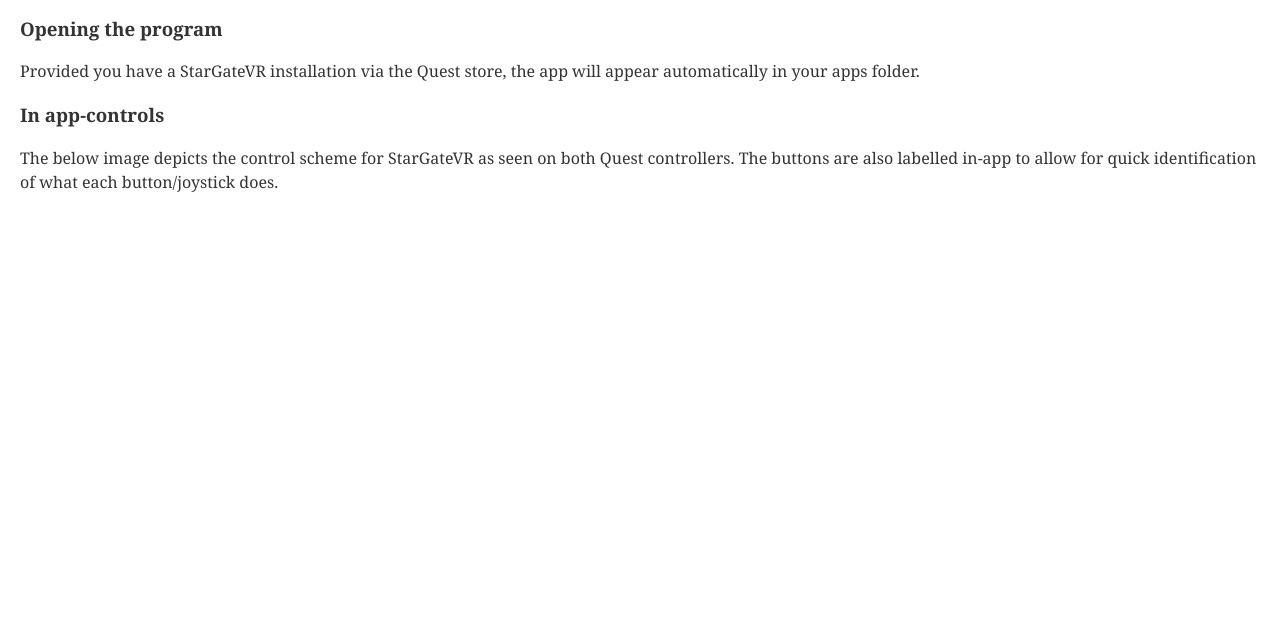
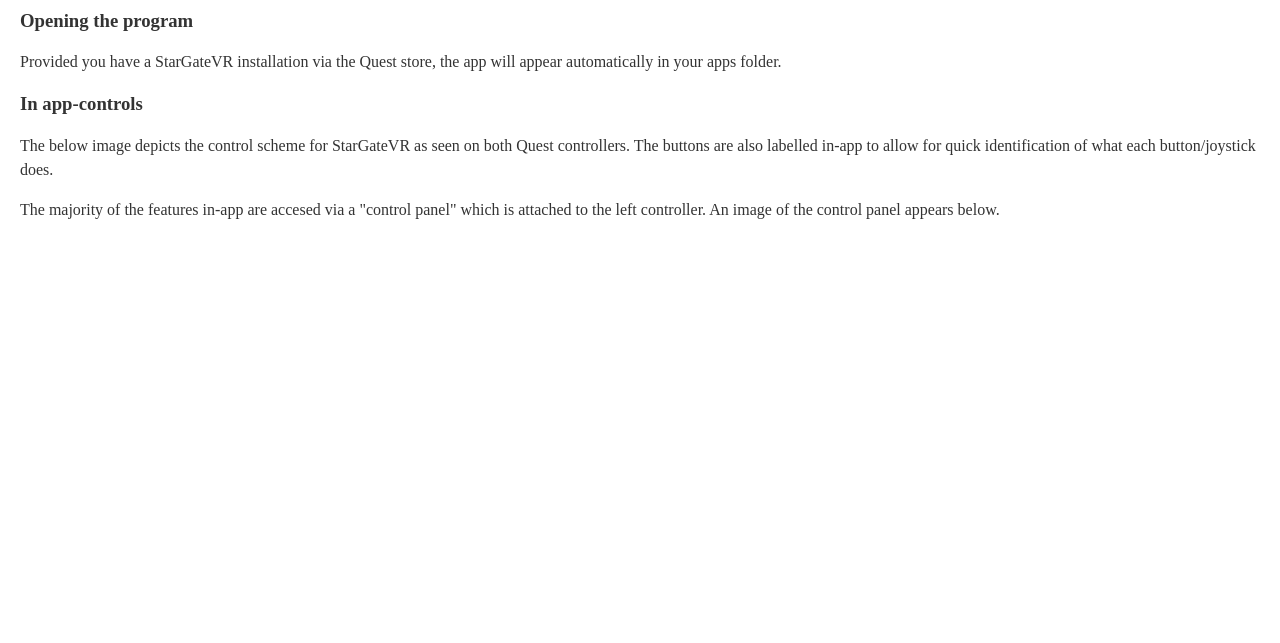
Before and after one commit to rwb5439/rwb5439.github.io, a plain HTML site: page intro.html in a window 1280 px wide. Shown: the part 157-800 px from the top of the page. Drawn offline with Linux system fonts and the light colour scheme.

Commit message:
Add files via upload

```diff
--- a/intro.html
+++ b/intro.html
@@ -6,7 +6,7 @@
     <title>VR Tool Exercises</title>
     <style>
         body {
-            font-family: Georgia, serif;
+            font-family: CMU Serif, serif;
             margin: 0;
             padding: 20px;
         }
@@ -60,5 +60,6 @@
 	<p> Provided you have a StarGateVR installation via the Quest store, the app will appear automatically in your apps folder.
 	<h3>In app-controls</h3>
 	<p> The below image depicts the control scheme for StarGateVR as seen on both Quest controllers. The buttons are also labelled in-app to allow for quick identification of what each button/joystick 	does.</p>
+	<p> The majority of the features in-app are accesed via a "control panel" which is attached to the left controller. An image of the control panel appears below.
 </body>
 </html>
```
Also changed, not shown: index.html (+1 -1 lines).
